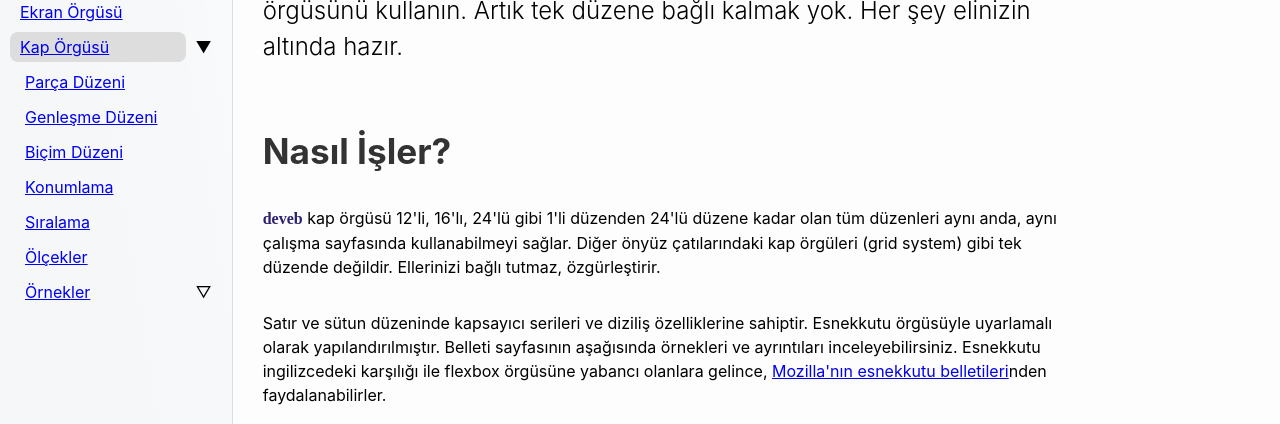
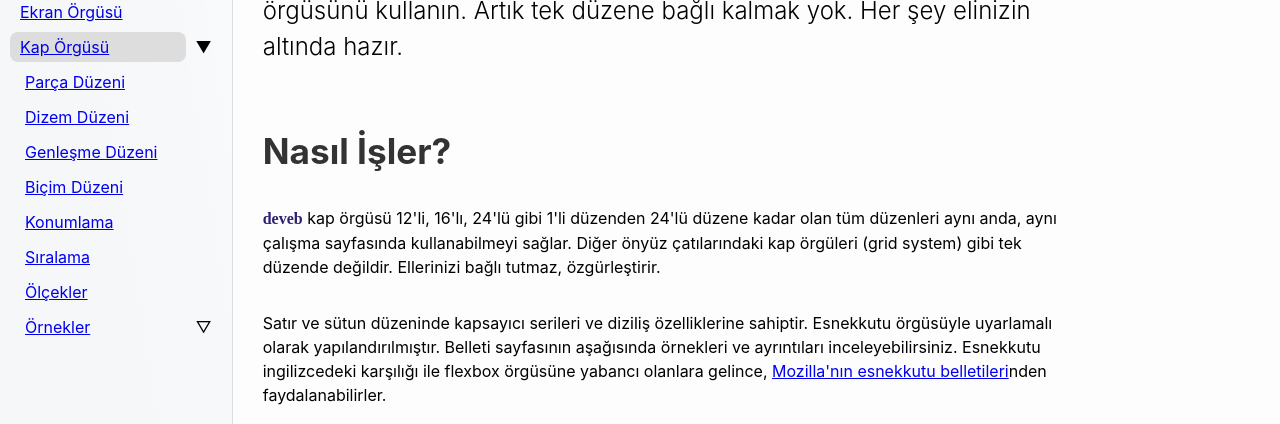
Before and after one commit to data-deveb/data-deveb.github.io, a Jekyll site: the page built from 1.0/tr/kap-orgusu.html, in a window 1280 px wide. Shown: the part 150-574 px from the top of the page. Built offline with Jekyll 4.4.1, drawn with Linux system fonts in a browser that asks for light colours; some web fonts are replaced.

Commit message:
deveb 1.0 dallık
Dallığa dizem düzeni dalı eklendi.

```diff
--- a/_includes/s1n0/dallik.html
+++ b/_includes/s1n0/dallik.html
@@ -20,6 +20,9 @@
       <ul>
         <li class="{% if page.url contains '/1.0/tr/kap-orgusu/parca-duzeni' %}etkin{% endif %}">
           <a href="/1.0/tr/kap-orgusu/parca-duzeni">Parça Düzeni</a>
+        </li>
+        <li class="{% if page.url contains '/1.0/tr/kap-orgusu/dizem-duzeni' %}etkin{% endif %}">
+          <a href="/1.0/tr/kap-orgusu/dizem-duzeni">Dizem Düzeni</a>
         </li>
         <li class="{% if page.url contains '/1.0/tr/kap-orgusu/genlesme-duzeni' %}etkin{% endif %}">
           <a href="/1.0/tr/kap-orgusu/genlesme-duzeni">Genleşme Düzeni</a>
```
